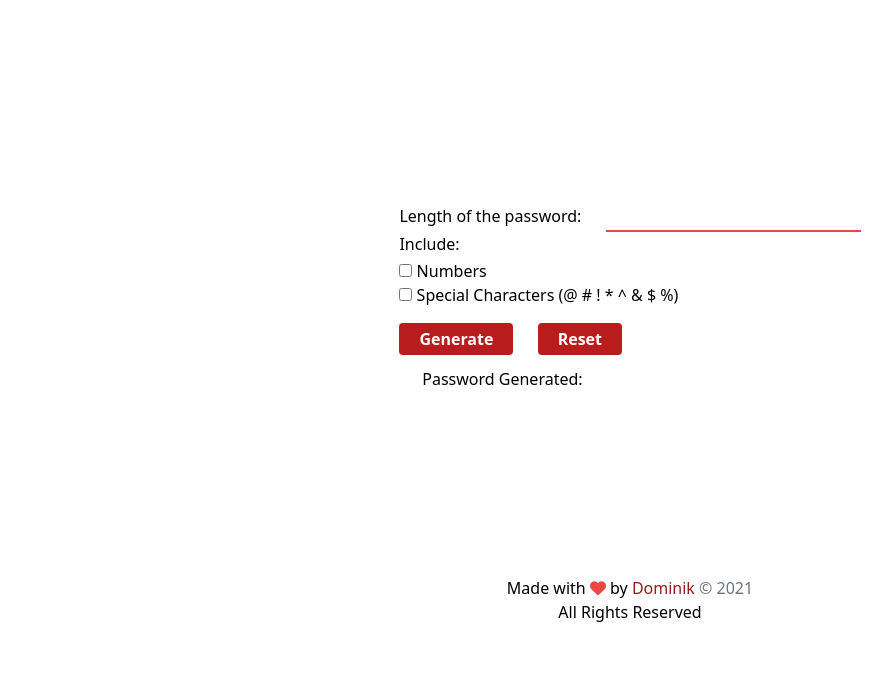
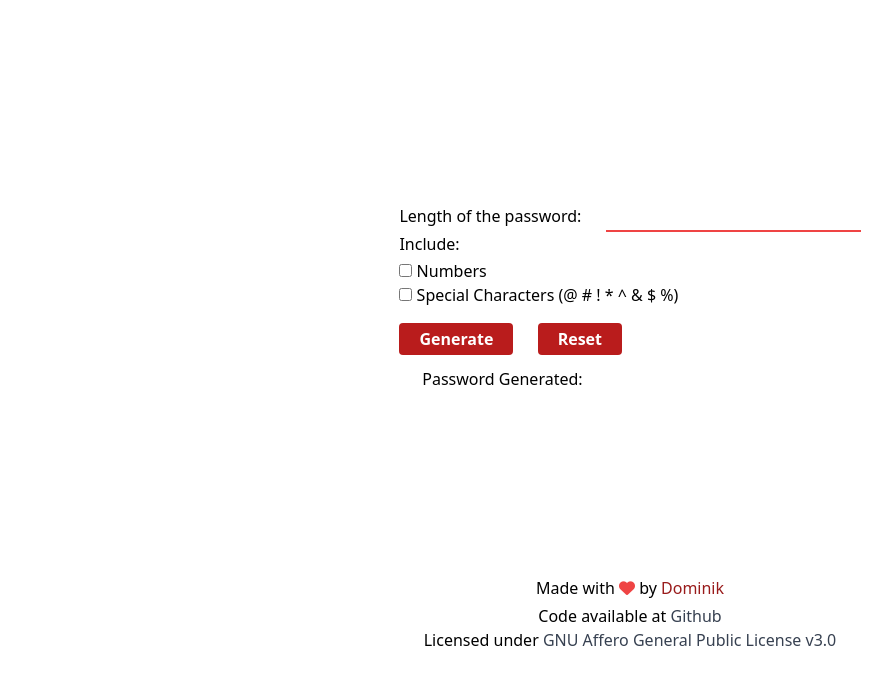
Before and after one commit to sm32d/sm32d.github.io, a plain HTML site: page passey/index.html in a window 1280 px wide. Shown: the part 100-784 px from the top of the page, without its empty margins (10-902 px from the left). Drawn offline with nearby package versions, Linux system fonts and the light colour scheme.

Commit message:
Added license info

```diff
--- a/passey/index.html
+++ b/passey/index.html
@@ -29,16 +29,23 @@
         </div>
     </div>
     <footer class="flex flex-col justify-center items-center mb-10">
-        <div class="inline">
+        <div class="inline mb-1">
             <span>
                 Made with <i class="text-red-500 fas fa-heart"></i> by
             </span>
             <a href="https://www.prodominik.me/">
                 <span class="text-red-800">Dominik</span>
             </a>
-            <span class="text-gray-500"> © 2021</span>
         </div>
-        <span>All Rights Reserved</span>
+        <span>
+            Code available at <a class="outline-none text-gray-700" href="https://github.com/sm32d" target="_blank">Github</a>
+        </span>
+        <span>
+            Licensed under
+            <a class="outline-none text-gray-700" href="https://github.com/sm32d/passey/blob/master/LICENSE.md" target="_blank">
+                GNU Affero General Public License v3.0
+            </a>
+        </span>
     </footer>
 
     <script src="passey.js" defer></script>
```
